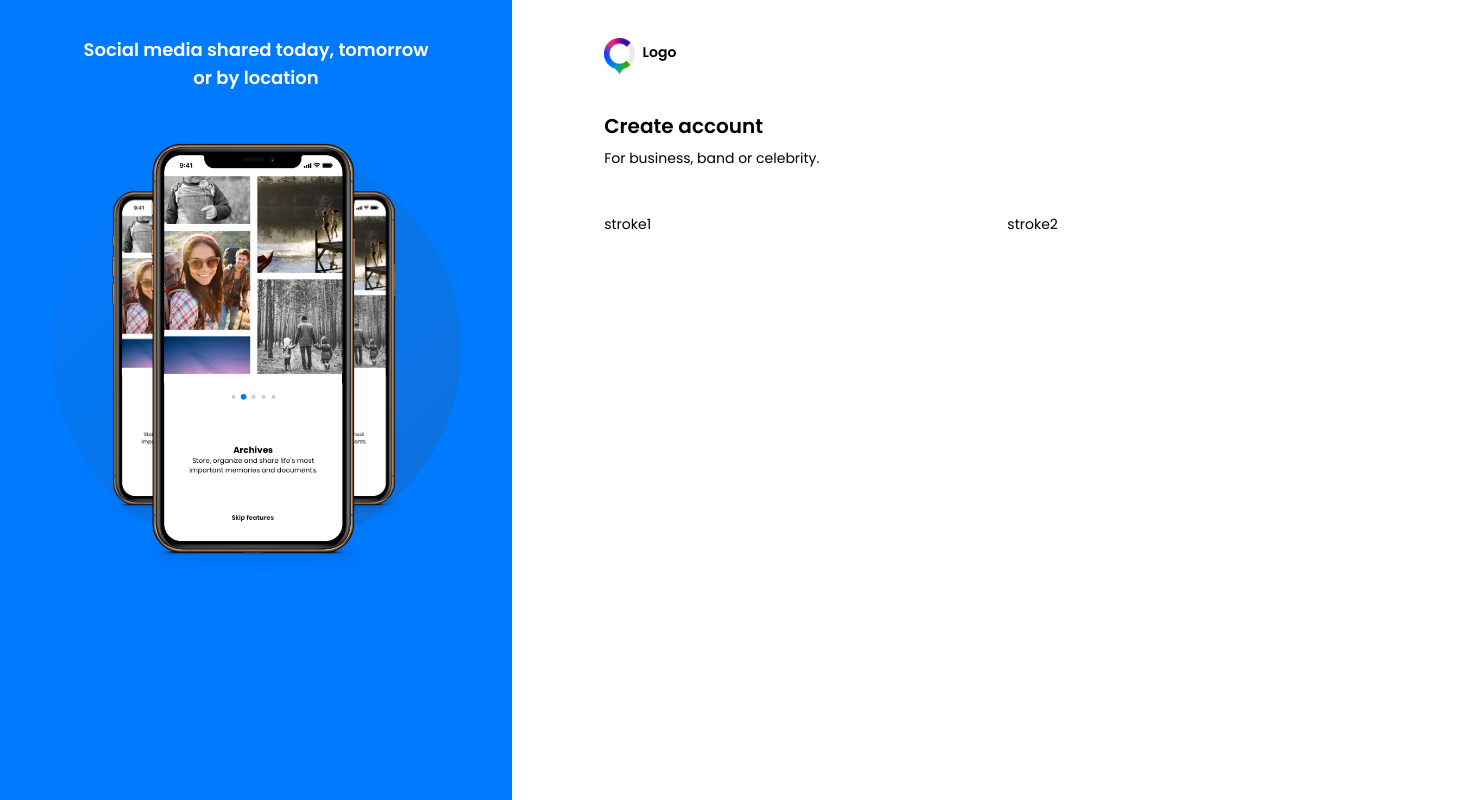
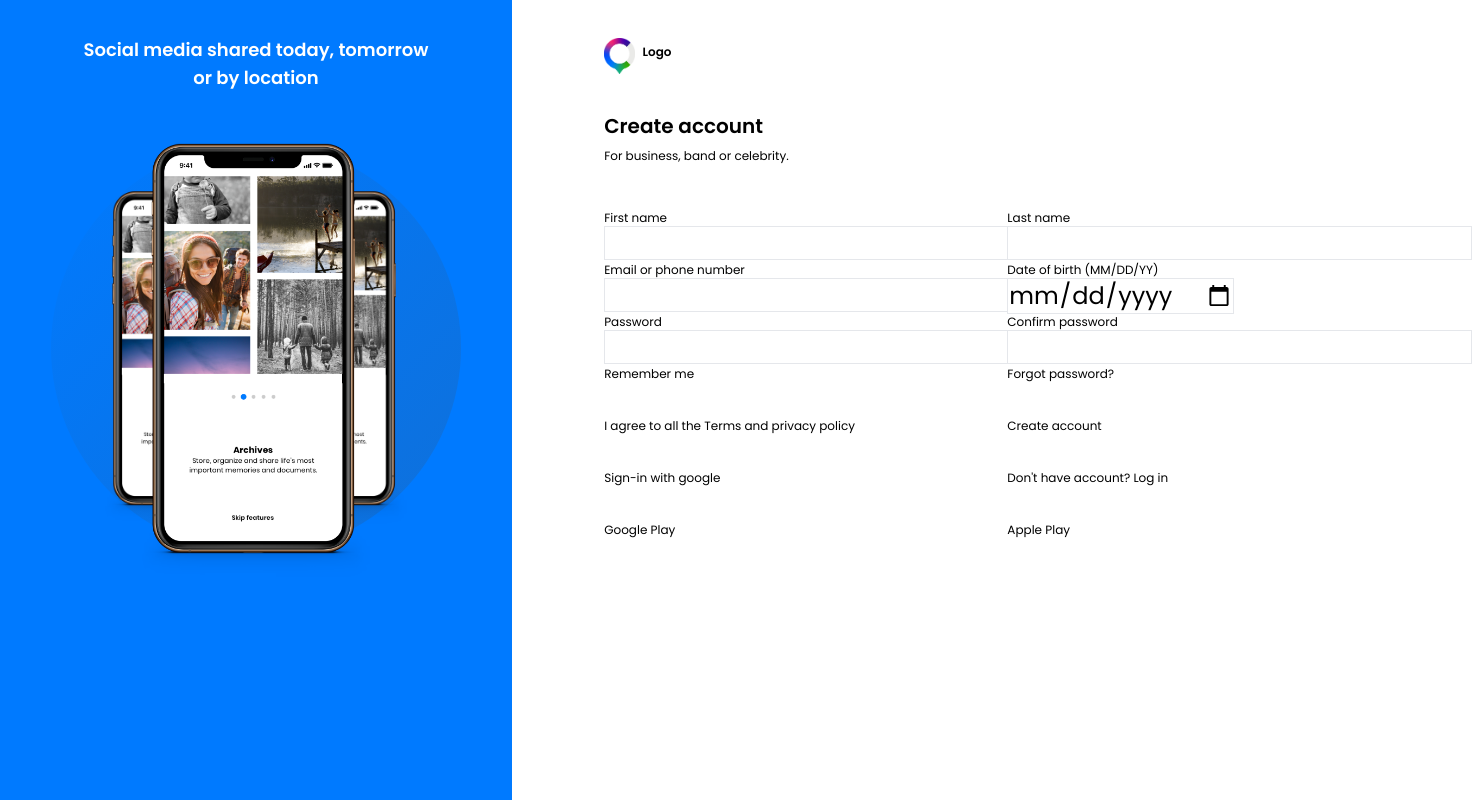
Before and after one commit to RuslanHale/form2create_account, a website: page index.html in a window 1280 px wide. Shown: the whole page, 1472 px wide, since content can reach past the window. Drawn offline with nearby package versions, Linux system fonts and the light colour scheme; files that its build step writes are made by us from their sources.

Commit message:
add input stroke

```diff
--- a/index.html
+++ b/index.html
@@ -50,7 +50,7 @@
         </div>
       </div>
       <div title="right" class="col-span-2 h-screen w-3/5">
-        <div title="window" class="container mx-[12%] mt-[5%] text-sm">
+        <div title="window" class="container mx-[12%] mt-[5%] text-xs">
           <div title="logo" class="flex items-center gap-x-[1%]">
             <img src="/icon.png" alt="phone_1" class="w-[4%] h-auto" />
             <p class="font-semibold -mt-[1%]">Logo</p>
@@ -59,12 +59,46 @@
             <p class="font-semibold text-xl">Create account</p>
             <p class="py-[1%]">For business, band or celebrity.</p>
           </div>
+          <!-- <div
+            title="input"
+            class="grid grid-cols-1 md:grid-cols-2 gap-[5%] object-contain mt-[5%] grid-flow-row"
+          > -->
           <div
             title="input"
-            class="grid grid-cols-2 gap-[5%] object-contain mt-[5%] grid-flow-col"
+            class="grid grid-rows-12 grid-cols-1 md:grid-rows-6 md:grid-cols-2 gap-[5%] object-contain mt-[5%]"
           >
-            <div>stroke1</div>
-            <div>stroke2</div>
+            <div>
+              First name<br />
+              <input type="text" class="border text-2xl" />
+            </div>
+            <div>
+              Last name<br />
+              <input type="text" class="border text-2xl" />
+            </div>
+            <div>
+              Email or phone number<br />
+              <input type="text" class="border text-2xl" />
+            </div>
+            <div>
+              Date of birth (MM/DD/YY)<br />
+              <input type="date" class="border text-2xl" />
+            </div>
+            <div>
+              Password<br />
+              <input type="text" class="border text-2xl" />
+            </div>
+            <div>
+              Confirm password<br />
+              <input type="text" class="border text-2xl" />
+            </div>
+            <div>Remember me</div>
+            <div>Forgot password?</div>
+            <div>I agree to all the Terms and privacy policy</div>
+            <div>Create account</div>
+            <div>Sign-in with google</div>
+            <div>Don't have account? Log in</div>
+            <div>Google Play</div>
+            <div>Apple Play</div>
           </div>
           <div title="buttons">
             <div></div>
```
